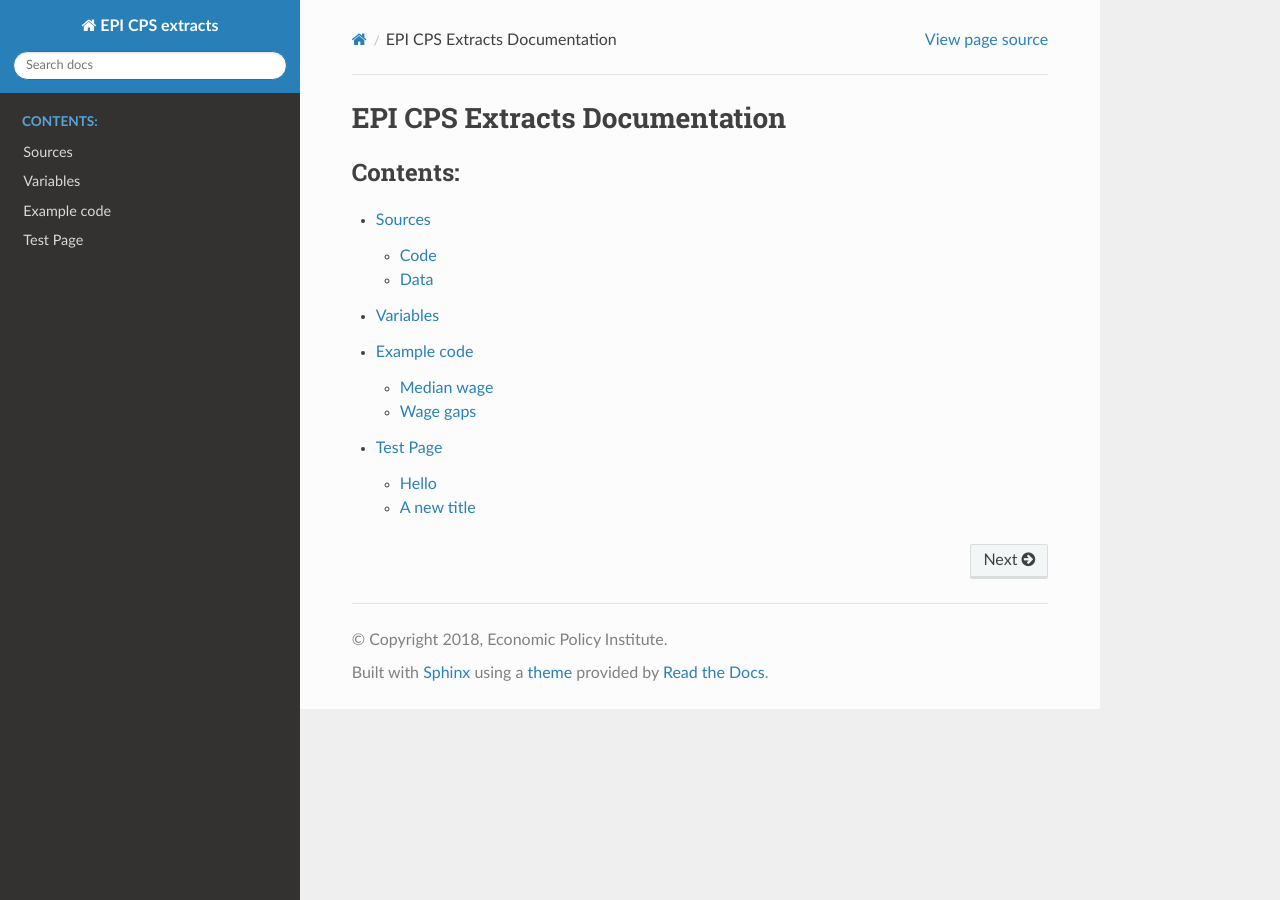
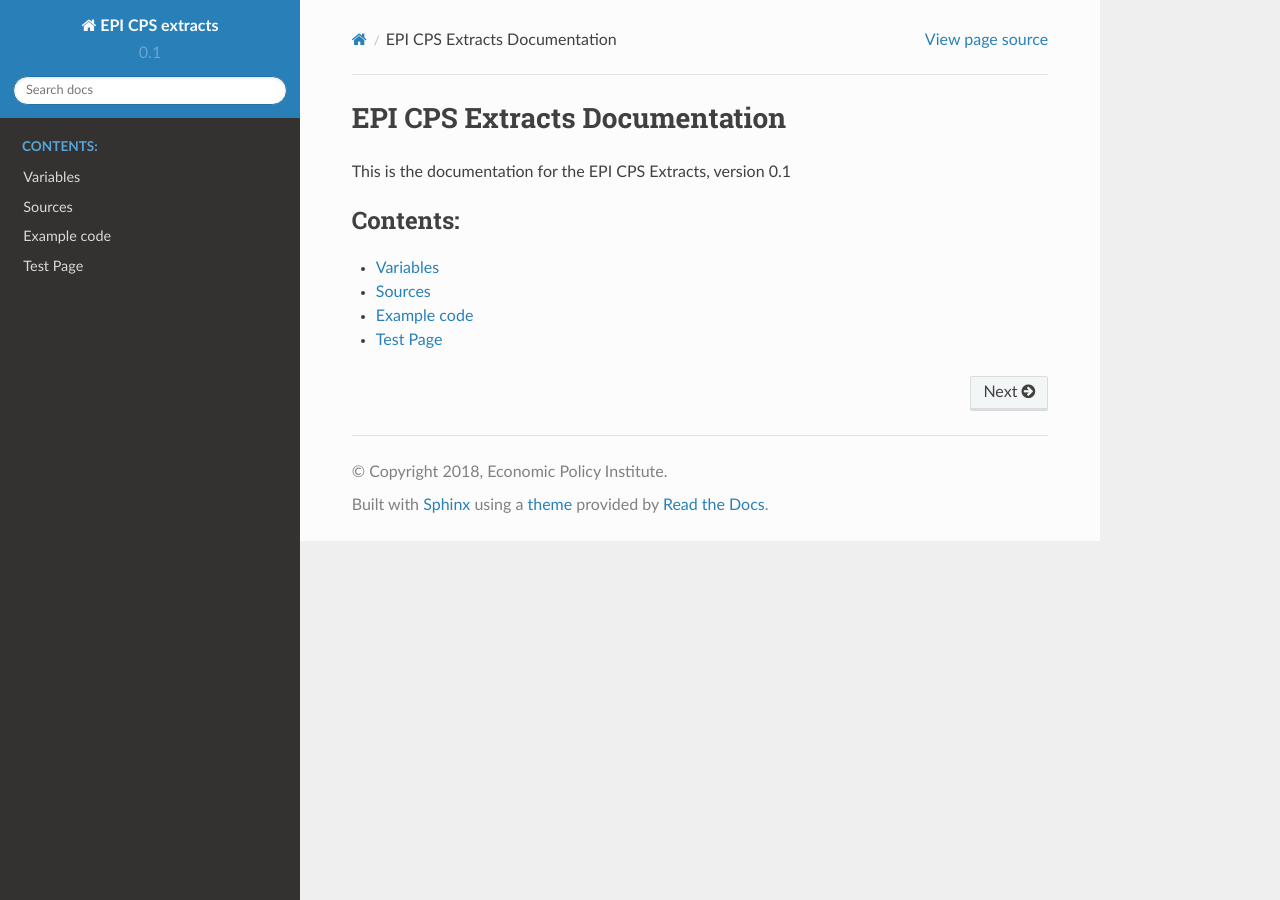
Before and after one commit to Economic/epiextracts, a Sphinx documentation site: the page built from docs/index.rst, in a window 1280 px wide. Built offline with Sphinx 7.4.7 and the Read the Docs theme 2.0.0, drawn with Linux system fonts in a browser that asks for light colours.

Commit message:
adding version number to data creation code and docs/conf.py

```diff
--- a/docs/conf.py
+++ b/docs/conf.py
@@ -28,9 +28,9 @@ copyright = u'2018, Economic Policy Institute'
 author = u'Economic Policy Institute'
 
 # The short X.Y version
-version = u''
+version = '0.1'
 # The full version, including alpha/beta/rc tags
-release = u''
+release = version
 
 
 # -- General configuration ---------------------------------------------------
--- a/docs/index.rst
+++ b/docs/index.rst
@@ -1,16 +1,13 @@
-.. Crawler documentation master file, created by
-   sphinx-quickstart on Fri May  4 00:03:37 2018.
-   You can adapt this file completely to your liking, but it should at least
-   contain the root `toctree` directive.
-
+===================================
 EPI CPS Extracts Documentation
 ===================================
+This is the documentation for the EPI CPS Extracts, version |release|
 
 .. toctree::
-   :maxdepth: 2
-   :caption: Contents:
+	:maxdepth: 1
+	:caption: Contents:
 
-   sources
-   variables/index
-   examples/index
-   test
+	variables/index
+	sources
+	examples/index
+	test
```
Also changed, not shown: 2 other files.
